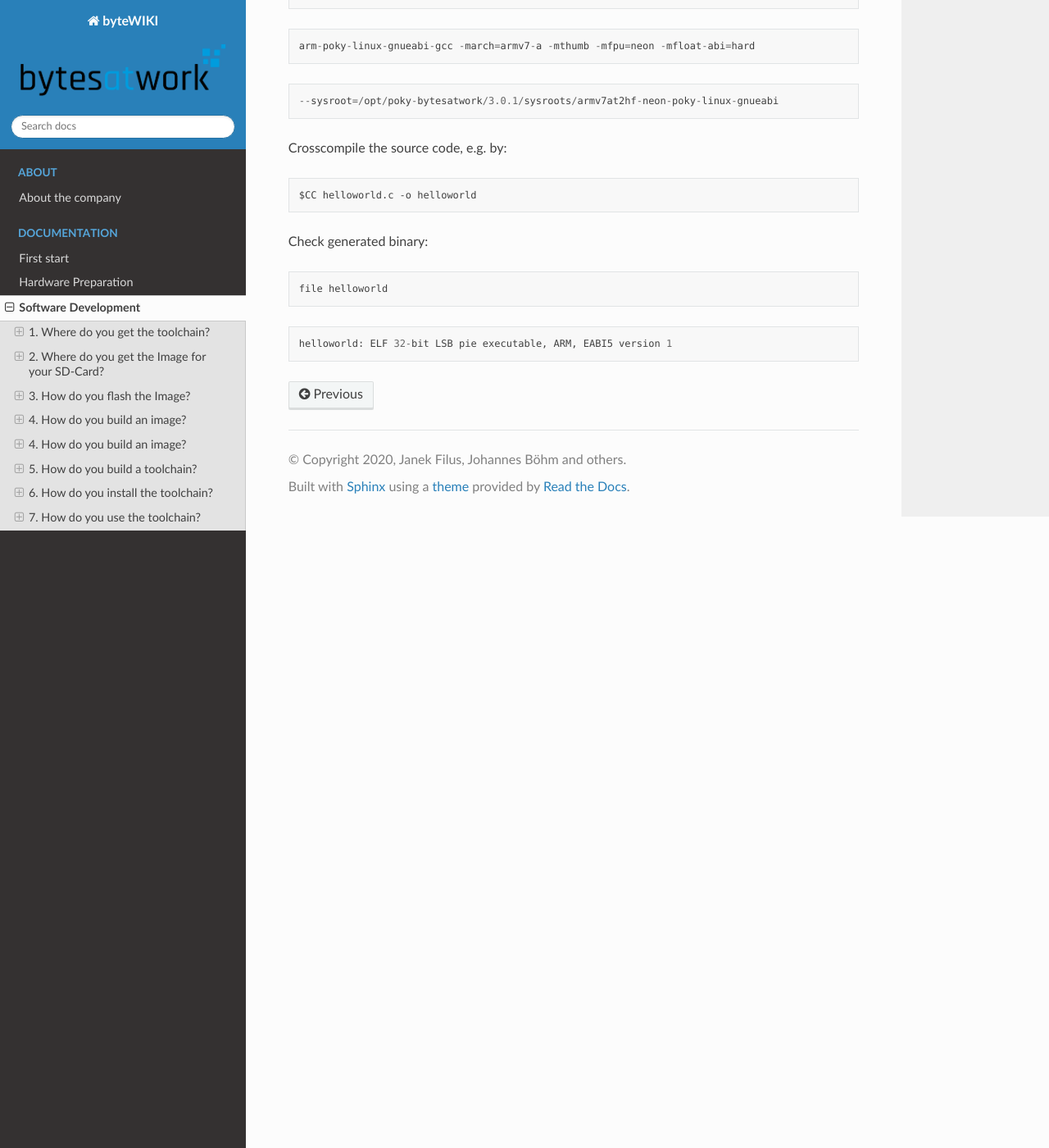
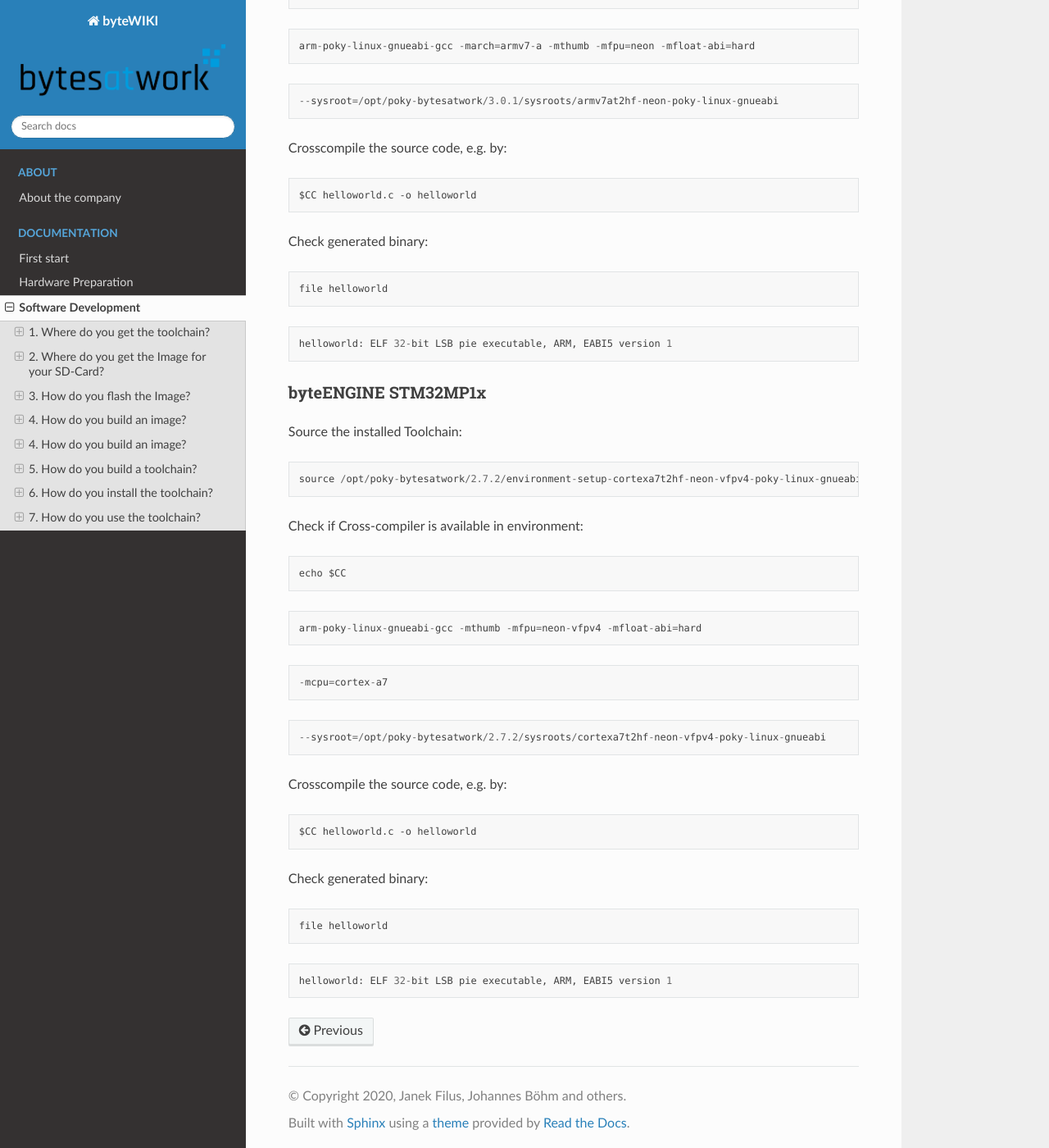
Before and after one commit to jfilus/byteWIKI, a Sphinx documentation site: the page built from docs/source/softwaredevelopment.rst, in a window 1280 px wide and 1400 px high, scrolled down 4530 px. Shown: the whole window at 82% size. Built offline with Sphinx 7.4.7 and the Read the Docs theme 2.0.0, drawn with Linux system fonts in a browser that asks for light colours; pages that are not in the unit, such as notebooks, are missing from menus.

Commit message:
Update softwaredevelopment.rst

```diff
--- a/docs/source/softwaredevelopment.rst
+++ b/docs/source/softwaredevelopment.rst
@@ -276,3 +276,48 @@
 ::
 
    helloworld: ELF 32-bit LSB pie executable, ARM, EABI5 version 1
+
+byteENGINE STM32MP1x
+----------
+
+Source the installed Toolchain:
+
+::
+
+   source /opt/poky-bytesatwork/2.7.2/environment-setup-cortexa7t2hf-neon-vfpv4-poky-linux-gnueabi
+
+Check if Cross-compiler is available in environment:
+
+::
+
+   echo $CC
+
+::
+
+   arm-poky-linux-gnueabi-gcc -mthumb -mfpu=neon-vfpv4 -mfloat-abi=hard
+
+::
+
+   -mcpu=cortex-a7
+
+::
+
+   --sysroot=/opt/poky-bytesatwork/2.7.2/sysroots/cortexa7t2hf-neon-vfpv4-poky-linux-gnueabi
+
+Crosscompile the source code, e.g. by:
+
+::
+
+   $CC helloworld.c -o helloworld
+
+Check generated binary:
+
+::
+
+   file helloworld
+
+::
+
+   helloworld: ELF 32-bit LSB pie executable, ARM, EABI5 version 1
+
+::
```
